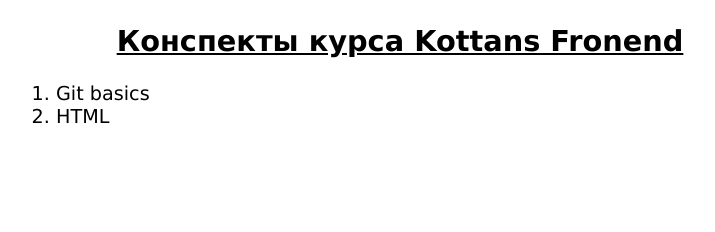
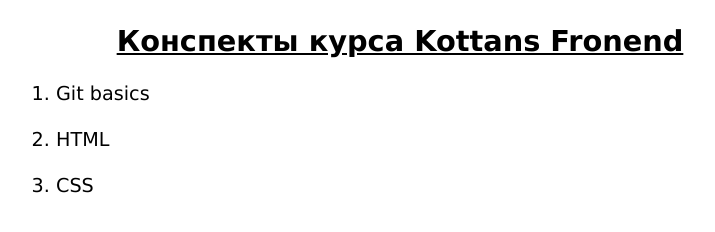
Before and after one commit to LuckyDnepr-LearningStage/kottans-frontend, a plain HTML site: page index.html in a window 1280 px wide. Shown: the whole page, without its empty margins (240-955 px from the left). Drawn offline with Linux system fonts and the light colour scheme.

Commit message:
Add new information (about HTML and CSS) to README and index.html

```diff
--- a/index.html
+++ b/index.html
@@ -47,8 +47,13 @@
                 <li>
                     <a href="/kottans-frontend/Summaries/git_basics.html">Git basics</a>
                 </li>
+                <br>
                 <li>
                     <a href="/kottans-frontend/Summaries/HTML.html">HTML</a>
+                </li>
+                <br>
+                <li>
+                    <a href="/kottans-frontend/Summaries/CSS.html">CSS</a>
                 </li>
             </ol>
         </article>
```
Also changed, not shown: 1 other file.
